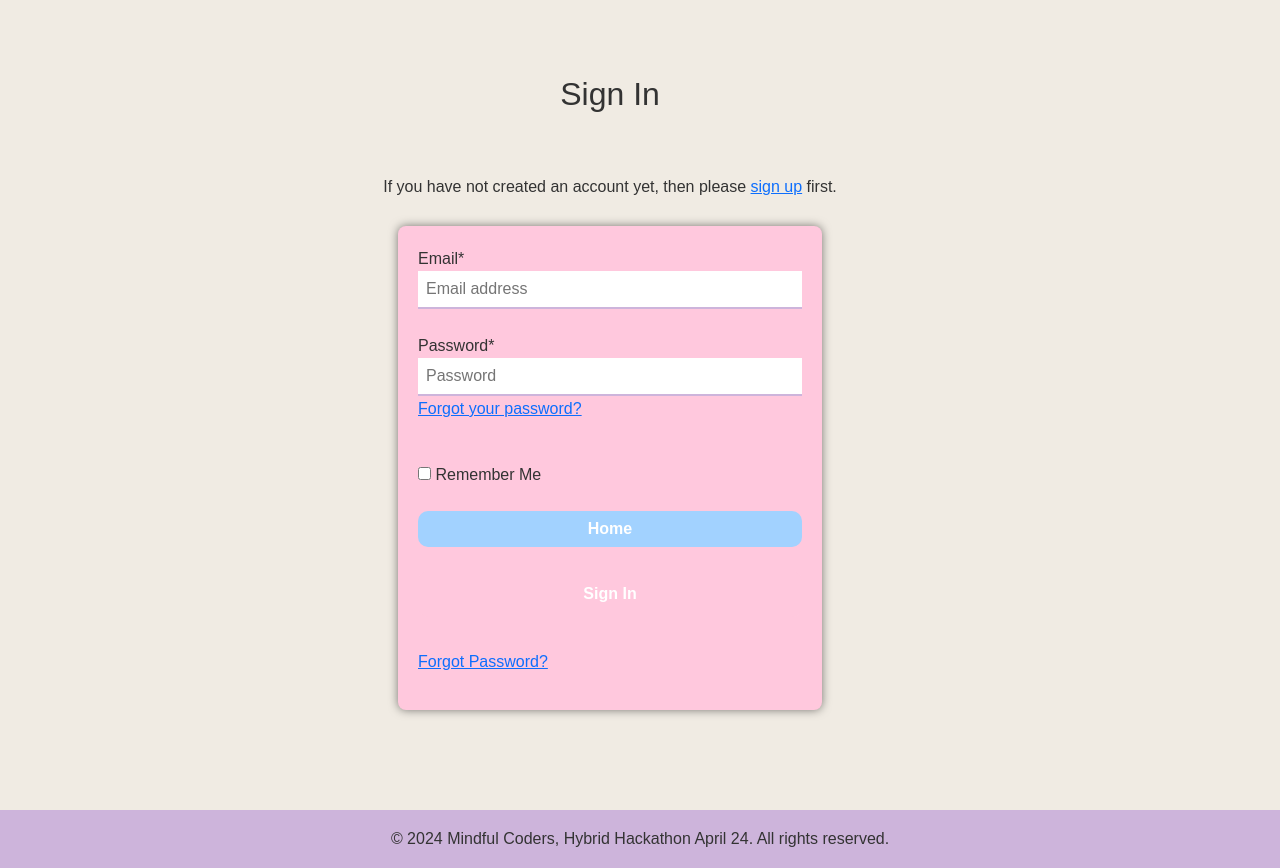
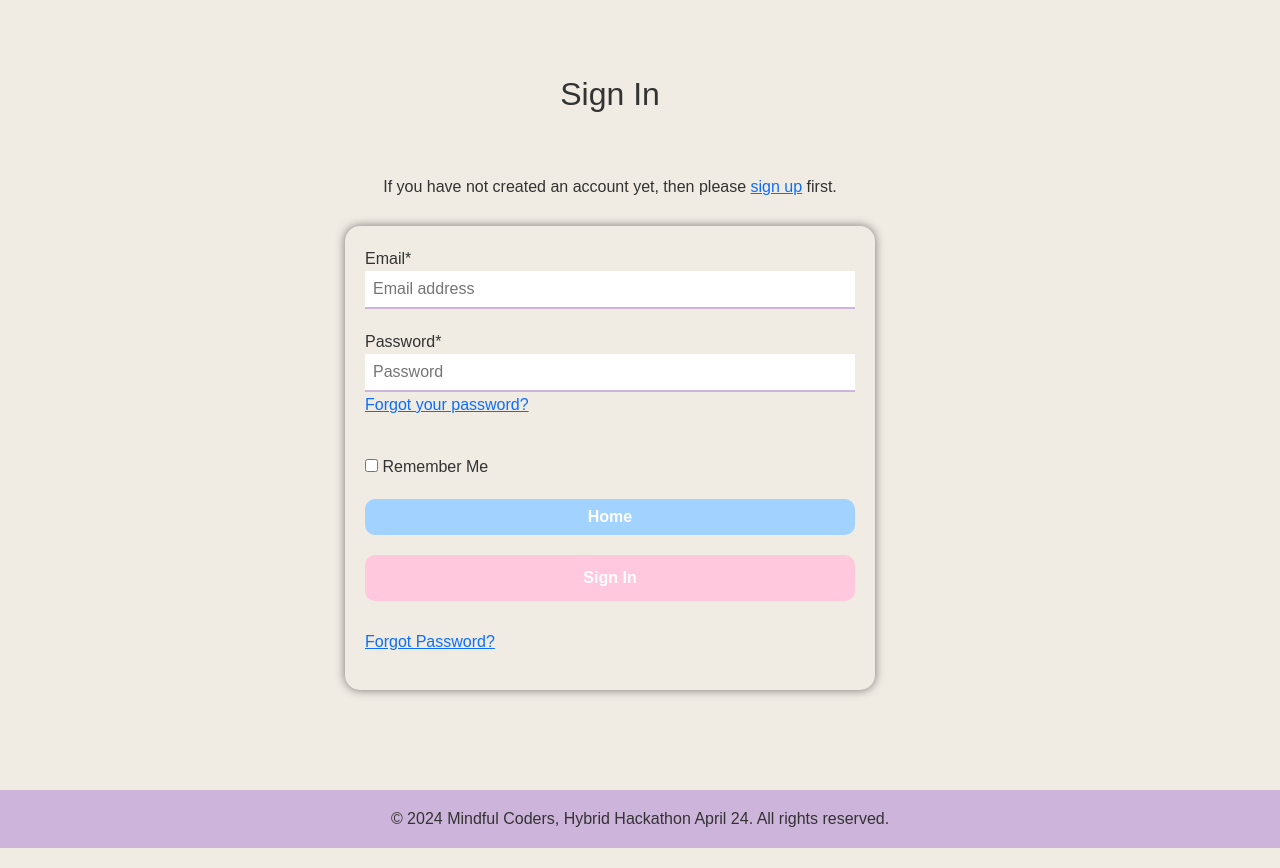
Before and after one commit to DestanT/hackathon-team-7, a Django app: page /accounts/login/ in a window 1280 px wide. Shown: the part 82-950 px from the top of the page. Run offline with Django 4.2, Linux system fonts and the light colour scheme; some libraries are stand-ins or nearby versions.

Commit message:
Update styles.css and login.html for login and signup functionality

```diff
--- a/static/css/styles.css
+++ b/static/css/styles.css
@@ -217,6 +217,7 @@ body {
   background-color: var(--secondary-color);
 }
 
+
 /* thread page */
 .information-hub {
   background-color: var(--secondary-color);
@@ -350,7 +351,7 @@ button {
   margin-bottom: 50px;
 }
 
-form {
+.contactForm {
   background-color: var(--secondary-color);
   padding: 20px;
   border-radius: 8px;
@@ -642,6 +643,26 @@ button {
   padding: 10px;
 }
 
+/* Login - Sign UP */
+
+.login-container {
+  display: flex;
+  justify-content: center;
+  align-items: center;
+  height: 100vh;
+  background: var(--primary-color);
+  border-radius: 15px;
+}
+.login-signup-container form {
+  display: flex;
+  flex-direction: column;
+  width: 100%;
+  gap: 20px;
+  padding: 20px;
+  border-radius: 15px;
+  box-shadow: 0 0 10px rgba(0, 0, 0, 0.5);
+}
+
 /* profile page */
 /* Asterisk wilcard selector to override default styles added by the browser */
 
@@ -792,4 +813,7 @@ button {
     line-height: 1.5rem;
     font-size: 20px;
   }
+  .login-signup-container form {
+    width: 90%;
+  }
 }
--- a/templates/account/login.html
+++ b/templates/account/login.html
@@ -16,6 +16,7 @@
 <p>{% blocktrans %}If you have not created an account yet, then please
 <a href="{{ signup_url }}">sign up</a> first.{% endblocktrans %}</p>
 
+<div class="login-signup-container col-sm-6">
 <form id="auth_form" class="login" method="POST" action="{% url 'account_login' %}">
   {% csrf_token %}
   {{ form|crispy}}
@@ -29,5 +30,6 @@
   <a class="button secondaryAction" href="{% url 'account_reset_password' %}">{% trans "Forgot Password?" %}</a>
   </p>
 </form>
+</div
 
 {% endblock %}
--- a/templates/account/signup.html
+++ b/templates/account/signup.html
@@ -11,7 +11,7 @@
 
 
 <p>{% blocktrans %}Already have an account? Then please <a href="{{ login_url }}">sign in</a>.{% endblocktrans %}</p>
-
+<div class="login-signup-container col-sm-6">
 <form class="signup" id="signup_form" method="post" action="{% url 'account_signup' %}">
   {% csrf_token %}
 
@@ -22,5 +22,5 @@
   {% endif %}
   <button class="fill-btn" type="submit">{% trans "Sign Up" %} &raquo;</button>
 </form>
-
+</div>
 {% endblock %}
```
